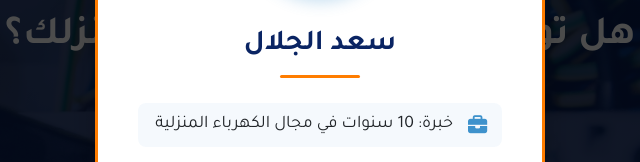
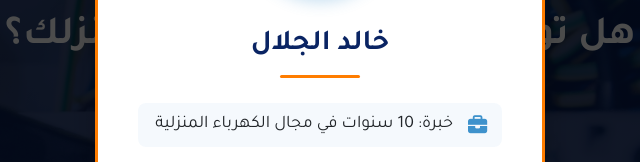
Before and after one commit to khaled-assag/Saad-Al-galal, a plain HTML site: page index.html in a window 1280 px wide. Both pictures are taken after a click on the element 1230 px from the left and 50 px from the top of the page. Shown: the part 284-446 px from the top of the page, 320-960 px from the left. Drawn offline with Linux system fonts and the light colour scheme.

Commit message:
Update index.html
خالد

```diff
--- a/index.html
+++ b/index.html
@@ -28,7 +28,7 @@
     <div class="modal-content">
         <span class="close-modal">&times;</span>
         <img src="images/technician-large.png" alt="سعد الجلال">
-        <h3>سعد الجلال</h3>
+        <h3>خالد الجلال</h3>
         <p><i class="fas fa-briefcase"></i> خبرة: 10 سنوات في مجال الكهرباء المنزلية</p>
         <p><i class="fas fa-certificate"></i> شهادة معتمدة من الهيئة السعودية للكهرباء</p>
         <p><i class="fas fa-id-card"></i> ترخيص مزاولة المهنة: 123456</p>
```
